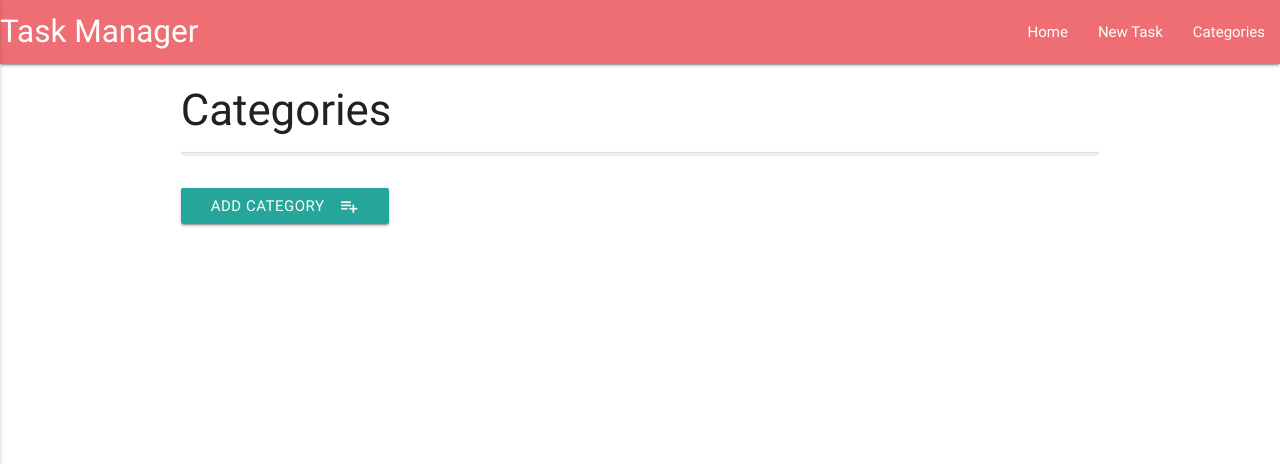
After one commit to dan360z/Flask-Task-Manager, a Flask app: page /get_categories in a window 1280 px wide. The commit adds this page. Shown: the top 464 px of the page. Run offline with Flask 2, Linux system fonts and the light colour scheme; data that the repository does not hold is empty; some libraries are stand-ins or nearby versions.

Commit message:
added create and edit categories functionality

```diff
--- a/app.py
+++ b/app.py
@@ -2,6 +2,7 @@ import os
 from flask import Flask, render_template, redirect, request, url_for
 from flask_pymongo import PyMongo
 from bson.objectid import ObjectId
+
 
 app = Flask(__name__)
 
@@ -10,25 +11,93 @@ app.config["MONGO_URI"] = os.getenv("MONGO_URI")
 
 mongo = PyMongo(app)
 
-
 @app.route('/')
 @app.route('/get_tasks')
 def get_tasks():
-    return render_template("tasks.html", tasks=mongo.db.tasks.find())
+    return render_template("tasks.html",
+                           tasks=mongo.db.tasks.find())
+
 
 @app.route('/add_task')
 def add_task():
     return render_template('addtask.html',
-    categories=mongo.db.categories.find())
+        categories=mongo.db.categories.find())
+
 
 @app.route('/insert_task', methods=['POST'])
 def insert_task():
-    tasks = mongo.db.tasks
+    tasks =  mongo.db.tasks
     tasks.insert_one(request.form.to_dict())
     return redirect(url_for('get_tasks'))
 
 
+@app.route('/edit_task/<task_id>')
+def edit_task(task_id):
+    the_task =  mongo.db.tasks.find_one({"_id": ObjectId(task_id)})
+    all_categories =  mongo.db.categories.find()
+    return render_template('edittask.html', task=the_task,
+                           categories=all_categories)
+
+
+@app.route('/update_task/<task_id>', methods=["POST"])
+def update_task(task_id):
+    tasks = mongo.db.tasks
+    tasks.update( {'_id': ObjectId(task_id)},
+    {
+        'task_name':request.form.get('task_name'),
+        'category_name':request.form.get('category_name'),
+        'task_description': request.form.get('task_description'),
+        'due_date': request.form.get('due_date'),
+        'is_urgent':request.form.get('is_urgent')
+    })
+    return redirect(url_for('get_tasks'))
+
+
+@app.route('/delete_task/<task_id>')
+def delete_task(task_id):
+    mongo.db.tasks.remove({'_id': ObjectId(task_id)})
+    return redirect(url_for('get_tasks'))
+
+
+@app.route('/get_categories')
+def get_categories():
+    return render_template('categories.html',
+                           categories=mongo.db.categories.find())
+
+
+@app.route('/edit_category/<category_id>')
+def edit_category(category_id):
+    return render_template('editcategory.html',
+                           category=mongo.db.categories.find_one(
+                           {'_id': ObjectId(category_id)}))
+
+
+@app.route('/update_category/<category_id>', methods=['POST'])
+def update_category(category_id):
+    mongo.db.categories.update(
+        {'_id': ObjectId(category_id)},
+        {'category_name': request.form.get('category_name')})
+    return redirect(url_for('get_categories'))
+
+@app.route('/delete_category/<category_id>')
+def delete_category(category_id):
+    mongo.db.categories.remove({'_id': ObjectId(category_id)})
+    return redirect(url_for('get_categories'))
+
+@app.route('/insert_category', methods=["POST"])
+def insert_category():
+    categories = mongo.db.categories
+    category_doc = {'category_name': request.form.get('category_name')}
+    categories.insert_one(category_doc)
+    return redirect(url_for('get_categories'))
+
+@app.route('/new_category')
+def new_category():
+    return render_template('addcategory.html')
+
+
+
 if __name__ == '__main__':
     app.run(host=os.environ.get('IP'),
-    port=int(os.environ.get('PORT')),
-    debug=True)
+            port=int(os.environ.get('PORT')),
+            debug=True)
--- /dev/null
+++ b/static/css/style.css
@@ -0,0 +1,11 @@
+.btn_small {
+    height: 24px;
+    width: 60px;
+    line-height: 24px;
+    margin: 5px;
+    padding: 0 0.5em;
+}
+
+.task_header {
+    margin-top: 5px;
+}
--- a/templates/base.html
+++ b/templates/base.html
@@ -8,16 +8,41 @@
     <title>Document</title>
     <link href="https://fonts.googleapis.com/icon?family=Material+Icons" rel="stylesheet">
     <link rel="stylesheet" href="https://cdnjs.cloudflare.com/ajax/libs/materialize/0.100.2/css/materialize.min.css">
+    <link rel="stylesheet" href="{{url_for('static', filename='css/style.css')}}" type="text/css" />
 </head>
 
 <body>
-    {% block content %} {% endblock %}
+    <header>
+        <nav>
+            <div class="nav-wrapper">
+                <a href="{{url_for('get_tasks')}}" class="brand-logo">Task Manager</a>
+                <a href="{{url_for('get_tasks')}}" data-activates="mobile-demo" class="button-collapse"><i class="material-icons">menu</i></a>
+                <ul id="nav-mobile" class="right hide-on-med-and-down">
+                    <li><a href="{{url_for('get_tasks')}}">Home</a></li>
+                    <li><a href="{{url_for('add_task')}}">New Task</a></li>
+                    <li><a href="{{url_for('get_categories')}}">Categories</a></li>
+                </ul>
+                <ul class="side-nav" id="mobile-demo">
+                    <li><a href="{{url_for('get_tasks')}}">Home</a></li>
+                    <li><a href="{{url_for('add_task')}}">New Task</a></li>
+                    <li><a href="{{url_for('get_categories')}}">Categories</a></li>
+                </ul>
+            </div>
+        </nav>
+    </header>
+
+    <div class="container">
+        {% block content %} {% endblock %}
+    </div>
+
+
     <script src="https://ajax.googleapis.com/ajax/libs/jquery/3.4.1/jquery.min.js"></script>
     <script src="https://cdnjs.cloudflare.com/ajax/libs/materialize/0.100.2/js/materialize.min.js"></script>
     <script>
         $(document).ready(function() {
             $('.collapsible').collapsible();
             $('select').material_select();
+            $('.button-collapse').sideNav();
         });
         $('.datepicker').pickadate({
             selectMonths: true, // Creates a dropdown to control month
--- /dev/null
+++ b/templates/categories.html
@@ -0,0 +1,25 @@
+{% extends 'base.html' %} {% block content %}
+
+<div class="row">
+
+    <h3>Categories</h3>
+
+    <ul class="collapsible" data-collapsible="accordion">
+        {% for category in categories %}
+        <li>
+            <div class="collapsible-header">
+                <a href="{{url_for('delete_category', category_id = category._id)}}" class="waves-effect waves-light btn btn_small">Del</a>
+                <a href="{{url_for('edit_category', category_id = category._id)}}" class="waves-effect waves-light btn btn_small blue">Edit</a>
+                <div class="task_header">
+                    <strong>{{category.category_name}}</strong>
+                </div>
+            </div>
+        </li>
+        {% endfor %}
+    </ul>
+</div>
+<div class="row">
+    <a href="{{url_for('new_category')}}" class="waves-effect waves-light btn"><i class="material-icons right">playlist_add</i>Add Category</a>
+</div>
+
+{% endblock %}
```
Also changed, not shown: templates/addcategory.html (added, +24 -0 lines), templates/editcategory.html (added, +24 -0 lines), templates/edittask.html (added, +72 -0 lines), templates/tasks.html (+13 -2 lines).
